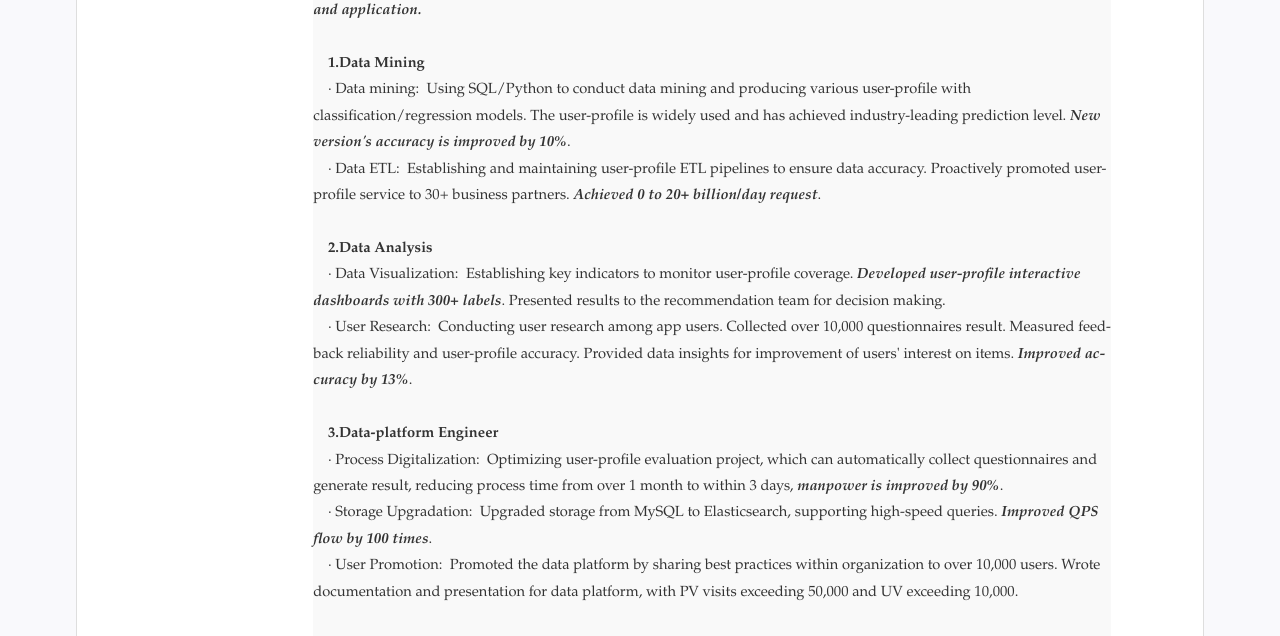
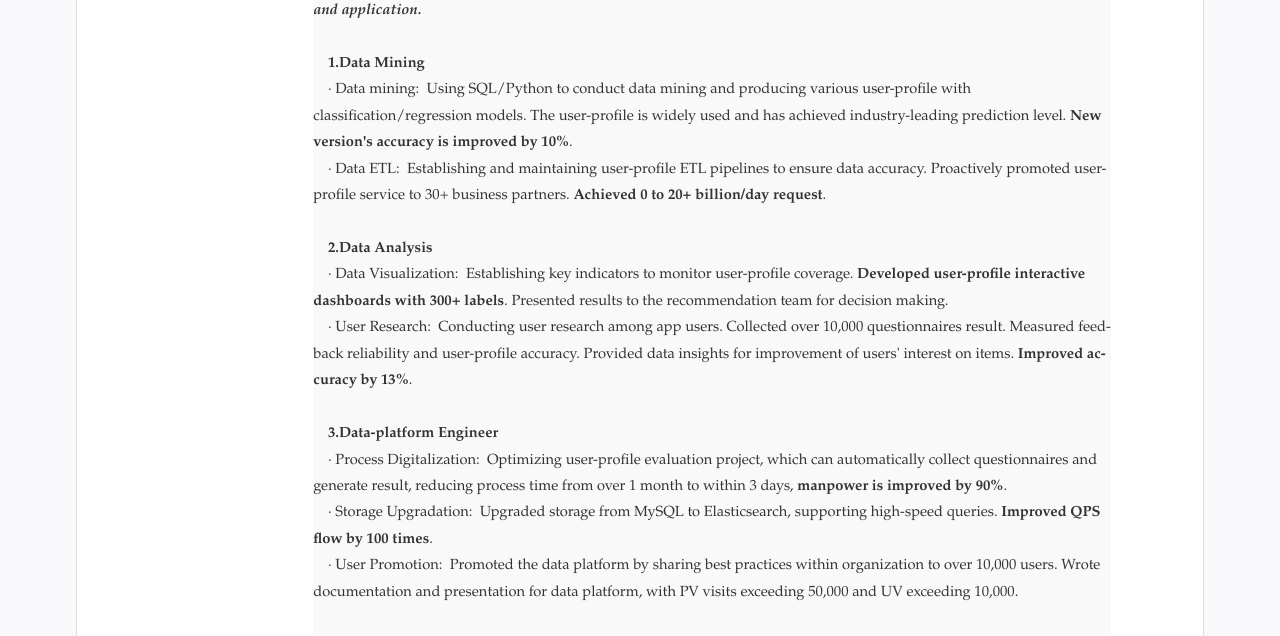
Before and after one commit to hazelyang518/eng_cv, a Jekyll site: the page built from index.html, in a window 1280 px wide. Shown: the part 713-1349 px from the top of the page. Built offline with Jekyll 4.4.1, drawn with Linux system fonts in a browser that asks for light colours.

```diff
--- a/_data/resume.yml
+++ b/_data/resume.yml
@@ -103,16 +103,16 @@ main: #简历主要内容，
     detail: <em><strong>Project Overview:&nbsp Responsible for establishing a one-stop user-profile system that includes datamining, data analysis and application.</strong></em> <br>  &nbsp &nbsp
             <br>  &nbsp &nbsp
             <strong>1.Data Mining</strong> <br>  &nbsp &nbsp
-            · Data mining:&nbsp Using SQL/Python to conduct data mining and producing various user-profile with classification/regression models. The user-profile is widely used and has achieved industry-leading prediction level. <em><strong>New version's accuracy is improved by 10%</strong></em>. <br>  &nbsp &nbsp
-            · Data ETL:&nbsp Establishing and maintaining user-profile ETL pipelines to ensure data accuracy. Proactively promoted user-profile service to 30+ business partners. <em><strong> Achieved 0 to 20+ billion/day request</strong></em>.  <br>  &nbsp &nbsp
+            · Data mining:&nbsp Using SQL/Python to conduct data mining and producing various user-profile with classification/regression models. The user-profile is widely used and has achieved industry-leading prediction level. <strong>New version's accuracy is improved by 10%</strong>. <br>  &nbsp &nbsp
+            · Data ETL:&nbsp Establishing and maintaining user-profile ETL pipelines to ensure data accuracy. Proactively promoted user-profile service to 30+ business partners. <strong> Achieved 0 to 20+ billion/day request</strong>.  <br>  &nbsp &nbsp
             <br>  &nbsp &nbsp
             <strong>2.Data Analysis</strong>  <br>  &nbsp &nbsp
-            · Data Visualization:&nbsp Establishing key indicators to monitor user-profile coverage. <em><strong>Developed user-profile interactive dashboards with 300+ labels</strong></em>. Presented results to the recommendation team for decision making. <br>  &nbsp &nbsp
-            · User Research:&nbsp Conducting user research among app users. Collected over 10,000 questionnaires result. Measured feedback reliability and user-profile accuracy. Provided data insights for improvement of users' interest on items. <em><strong>Improved accuracy by 13%</strong></em>. <br>  &nbsp &nbsp
+            · Data Visualization:&nbsp Establishing key indicators to monitor user-profile coverage. <strong>Developed user-profile interactive dashboards with 300+ labels</strong>. Presented results to the recommendation team for decision making. <br>  &nbsp &nbsp
+            · User Research:&nbsp Conducting user research among app users. Collected over 10,000 questionnaires result. Measured feedback reliability and user-profile accuracy. Provided data insights for improvement of users' interest on items. <strong>Improved accuracy by 13%</strong>. <br>  &nbsp &nbsp
             <br>  &nbsp &nbsp
             <strong>3.Data-platform Engineer</strong>  <br>  &nbsp &nbsp
-            · Process Digitalization:&nbsp Optimizing user-profile evaluation project, which can automatically collect questionnaires and generate result, reducing process time from over 1 month to within 3 days, <em><strong>manpower is improved by 90%</strong></em>.<br>  &nbsp &nbsp
-            · Storage Upgradation:&nbsp Upgraded storage from MySQL to Elasticsearch, supporting high-speed queries. <em><strong>Improved QPS flow by 100 times</strong></em>. <br>  &nbsp &nbsp
+            · Process Digitalization:&nbsp Optimizing user-profile evaluation project, which can automatically collect questionnaires and generate result, reducing process time from over 1 month to within 3 days, <strong>manpower is improved by 90%</strong>.<br>  &nbsp &nbsp
+            · Storage Upgradation:&nbsp Upgraded storage from MySQL to Elasticsearch, supporting high-speed queries. <strong>Improved QPS flow by 100 times</strong>. <br>  &nbsp &nbsp
             · User Promotion:&nbsp Promoted the data platform by sharing best practices within organization to over 10,000 users. Wrote documentation and presentation for data platform, with PV visits exceeding 50,000 and UV exceeding 10,000. <br>  &nbsp &nbsp
             <br>  &nbsp &nbsp
             <em><strong> Project Achivements:&nbsp Responsible for the user-profile system, covering all business partners within the company. The request volume of user-profile service is over 90 billion/day, and the weekly active users of the user-profile platform are over 1,000. The project have generated revenue of million dollars.</strong></em>
```
